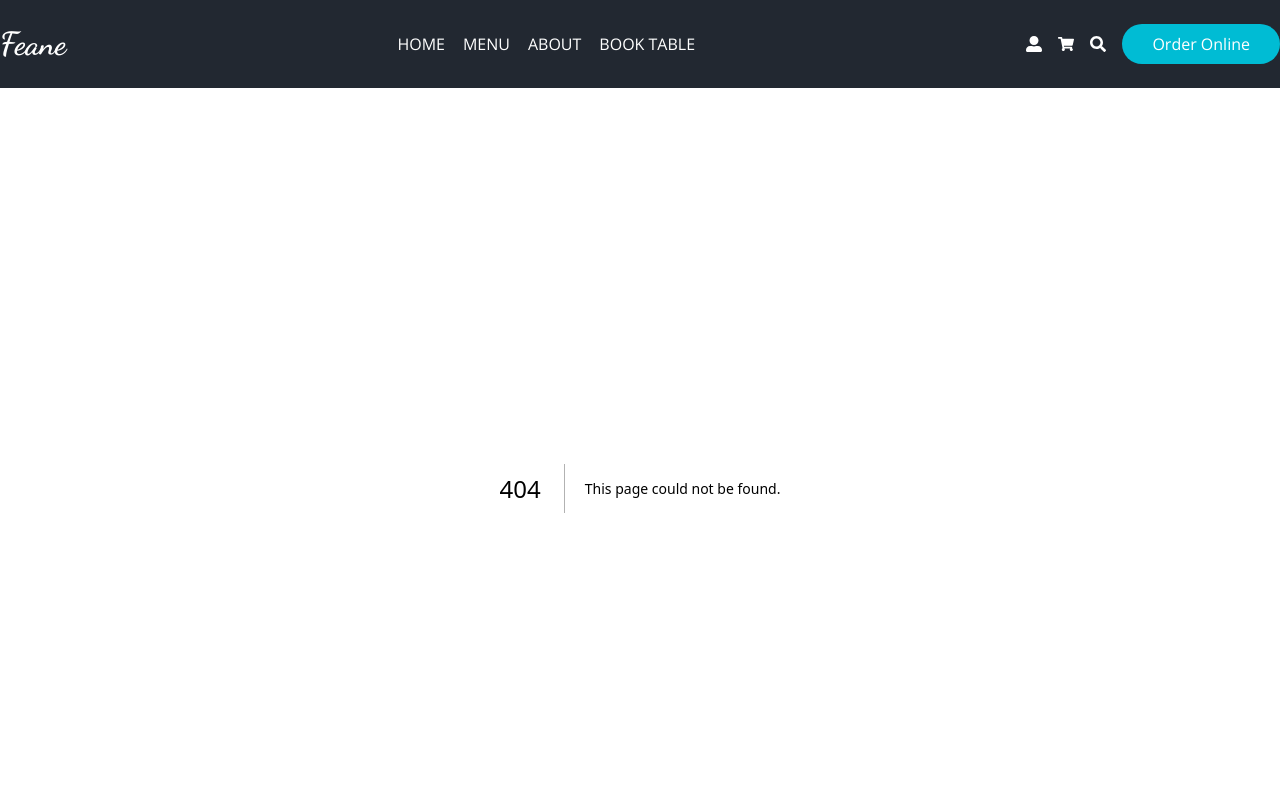
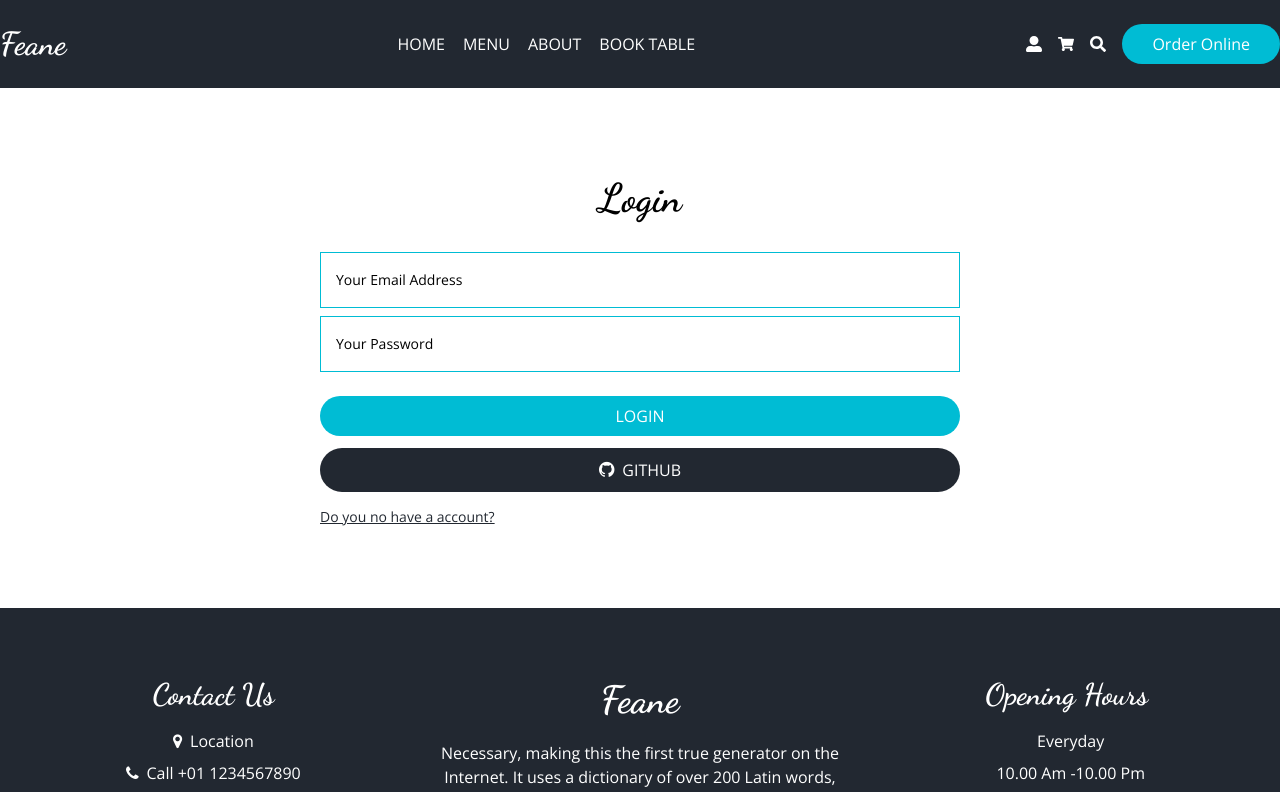
Before and after one commit to kerim-agayev/nextJsYemek, a Next.js app in the folder food_ordering/: page /auth/login in a window 1280 px wide. Before the commit this address had no page. Shown: the top 792 px of the page. Built offline with nearby package versions, Linux system fonts and the light colour scheme.

Commit message:
login page
login page

```diff
--- a/food_ordering/components/CustomerItem.jsx
+++ b/food_ordering/components/CustomerItem.jsx
@@ -22,8 +22,8 @@ const CustomerItem = ({ imgSrc }) => {
         <Image
           src={imgSrc}
           alt=""
-          layout="fill"
-          objectFit="contain"
+          fill
+        //   objectFit="contain"
           className="rounded-full"
         />
       </div>
--- a/food_ordering/components/layout/Header.jsx
+++ b/food_ordering/components/layout/Header.jsx
@@ -47,14 +47,17 @@ const Header = () => {
           )}
         </nav>
         <div className="flex gap-x-4 items-center">
+
+           <Link href="/auth/login">
+            <FaUserAlt className="hover:text-primary transition-all cursor-pointer" />
+          </Link>
+
           <a href="#">
-            <FaUserAlt className="hover:text-primary transition-all"/>
+          <FaShoppingCart className="hover:text-primary transition-all cursor-pointer" />
           </a>
-          <a href="#">
-            <FaShoppingCart className="hover:text-primary transition-all" />
-          </a>
+
           <button onClick={() => setIsSearchModal(true)}>
-            <FaSearch className="hover:text-primary transition-all" />
+          <FaSearch className="hover:text-primary transition-all cursor-pointer" />
           </button>
           <a href="#"  className="md:inline-block hidden sm">
             <button className="btn-primary">Order Online</button>
--- /dev/null
+++ b/food_ordering/pages/auth/login.js
@@ -0,0 +1,77 @@
+import { useFormik } from "formik";
+import Link from "next/link";
+import Input from "../../components/form/Input";
+import Title from "../../components/ui/Title";
+import { loginSchema } from "../../schema/login";
+
+const Login = () => {
+  const onSubmit = async (values, actions) => {
+    await new Promise((resolve) => setTimeout(resolve, 4000));
+    actions.resetForm();
+  };
+  const { values, errors, touched, handleSubmit, handleChange, handleBlur } =
+    useFormik({
+      initialValues: {
+        email: "",
+        password: "",
+      },
+      onSubmit,
+      validationSchema: loginSchema,
+    });
+
+  const inputs = [
+    {
+      id: 1,
+      name: "email",
+      type: "email",
+      placeholder: "Your Email Address",
+      value: values.email,
+      errorMessage: errors.email,
+      touched: touched.email,
+    },
+    {
+      id: 2,
+      name: "password",
+      type: "password",
+      placeholder: "Your Password",
+      value: values.password,
+      errorMessage: errors.password,
+      touched: touched.password,
+    },
+  ];
+
+  return (
+    <div className="container mx-auto">
+      <form
+        className="flex flex-col items-center my-20 md:w-1/2 w-full mx-auto"
+        onSubmit={handleSubmit}
+      >
+        <Title addClass="text-[40px] mb-6">Login</Title>
+        <div className="flex flex-col gap-y-2 w-full">
+          {inputs.map((input) => (
+            <Input
+              key={input.id}
+              {...input}
+              onChange={handleChange}
+              onBlur={handleBlur}
+            />
+          ))}
+        </div>
+        <div className="flex flex-col w-full gap-y-3 mt-6">
+          <button className="btn-primary">LOGIN</button>
+          <button className="btn-primary !bg-secondary">
+            <i className="fa fa-github mr-2 text-lg"></i>
+            GITHUB
+          </button>
+          <Link href="/auth/register">
+            <span className="text-sm underline cursor-pointer text-secondary">
+              Do you no have a account?
+            </span>
+          </Link>
+        </div>
+      </form>
+    </div>
+  );
+};
+
+export default Login;
--- /dev/null
+++ b/food_ordering/schema/login.js
@@ -0,0 +1,12 @@
+import * as Yup from "yup";
+
+export const loginSchema = Yup.object({
+  email: Yup.string().required("Email is required.").email("Email is invalid."),
+  password: Yup.string()
+    .required("Password is required.")
+    .min(8, "Password must be at least 8 characters.")
+    .matches(
+      /^(?=.*[a-z])(?=.*[A-Z])(?=.*\d)(?=.*[@$!%*?&])[A-Za-z\d@$!%*?&]{8,}$/,
+      "Password must contain at least one uppercase, one lowercase, one number and one special character."
+    ),
+});
```
